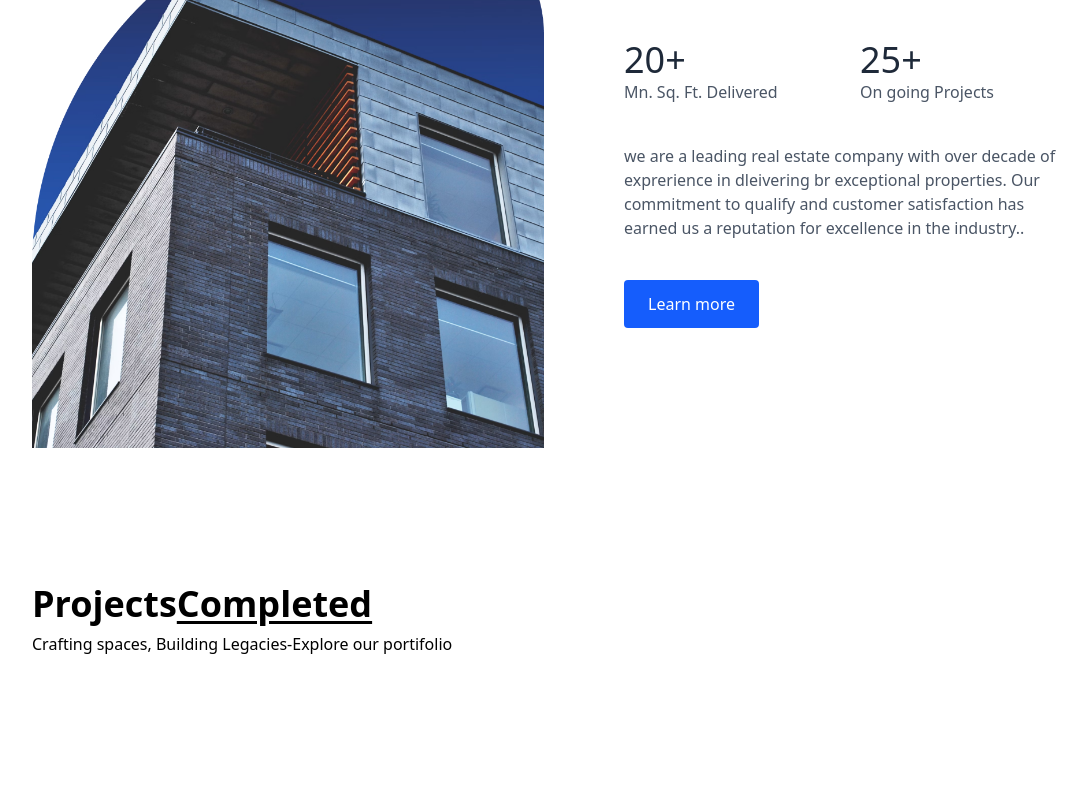
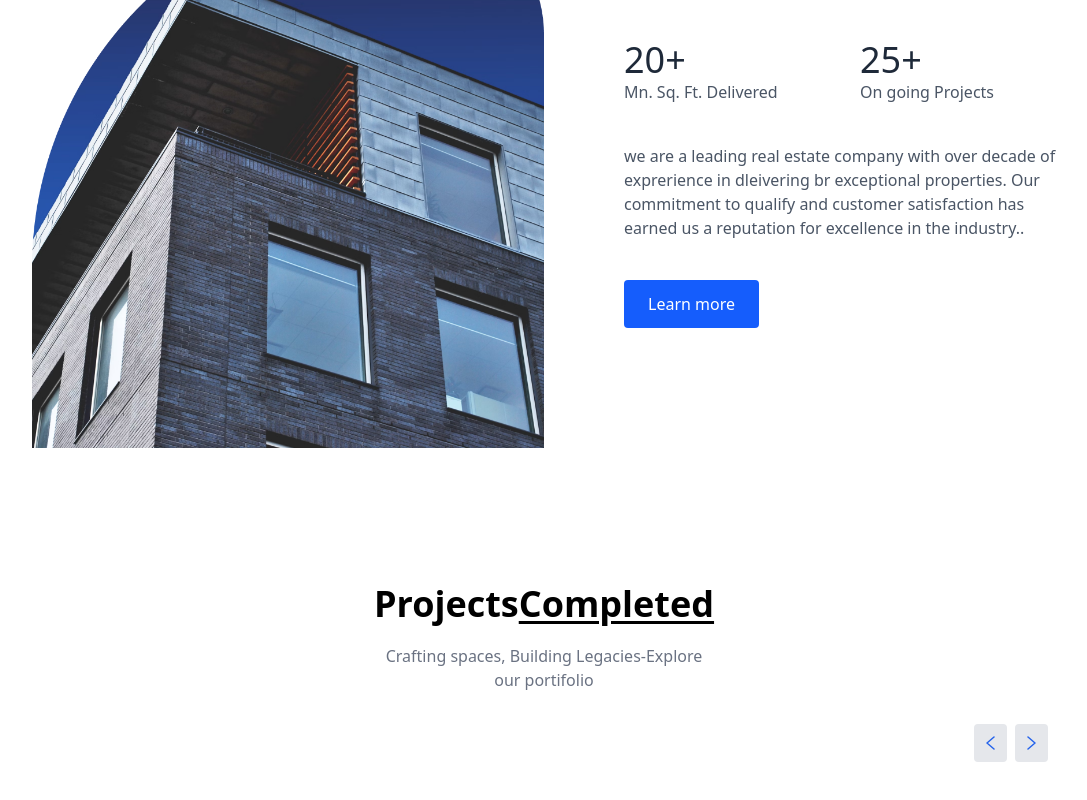
Before and after one commit to Olivier-hash/Real-Estate, a React (Vite) app: page / in a window 1280 px wide. Shown: the part 1104-1904 px from the top of the page, without its empty margins (96-1183 px from the left). Before the commit the page ends 1776 px from the top, so only its background shows below. Built offline with nearby package versions, Linux system fonts and the light colour scheme.

Commit message:
Arrow based direction in Project added

```diff
--- a/src/components/Projects.jsx
+++ b/src/components/Projects.jsx
@@ -1,12 +1,23 @@
 import React from 'react'
-
+import {assets} from '../assets/assets'
 function Projects() {
   return (
-    <div className='container mx-auto py-4 pt-20 px-6 md:px-20 lg:px-32 w-full overflow-hidden' id='Projects'>
-        <h1 className='text-2xl sm:text-4xl font-bold mb-2'>Projects
+    <div className='container  mx-auto  py-4 pt-20 px-6 md:px-20 lg:px-32 w-full overflow-hidden' id='Projects'>
+        <h1 className='text-center justify-end mb-5 text-2xl sm:text-4xl font-bold mb-2'>Projects
             <span className='underline underline-offset-4 decorated-1 under'>Completed</span>
         </h1>
-        <p>Crafting spaces, Building Legacies-Explore our portifolio</p>
+        <p className='text-center text-gray-500 mb-8 max-w-80 mx-auto'>Crafting spaces, Building Legacies-Explore our portifolio</p>
+
+        {/* slider buttons */}
+
+        <div className='flex justify-end items-center mb-8'>
+          <button className='p-3 bg-gray-200 rounded mr-2' aria-label='Previous project'>
+            <img src={assets.left_arrow} alt="previous" />
+          </button>
+          <button className='p-3 bg-gray-200 rounded mr-2' aria-label='Previous project'>
+            <img src={assets.right_arrow} alt="Next" />
+          </button>
+        </div>
     </div>
   )
 }
```
